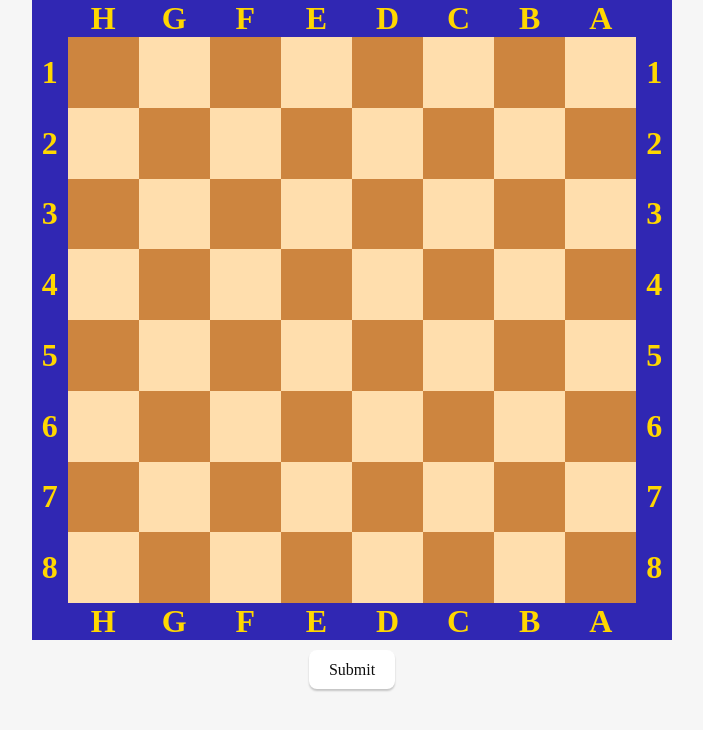
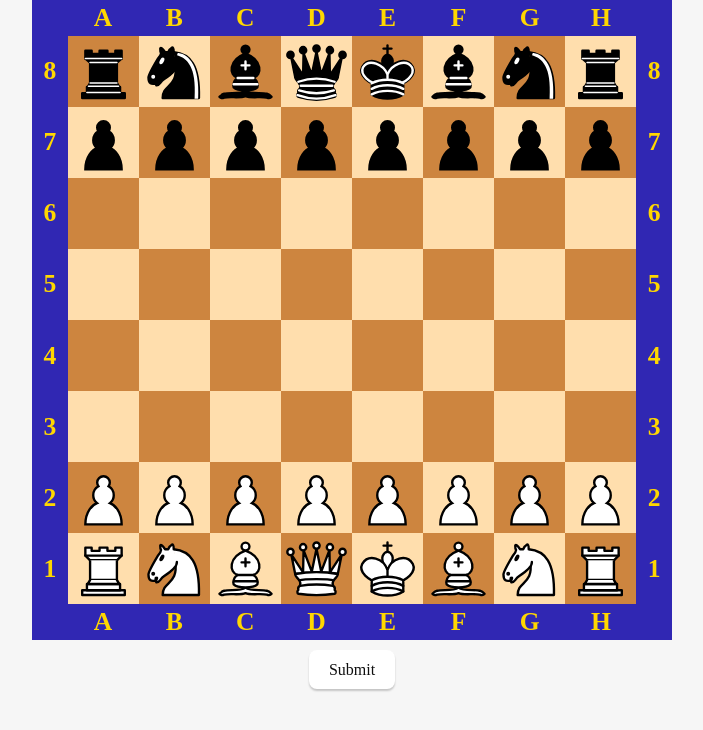
Before and after one commit to loloof64/queen_vs_pawn_winning_zone, a Vue app: page / in a window 1280 px wide. Shown: the top 730 px of the page, without its empty margins (288-991 px from the left). Built offline with nearby package versions, Linux system fonts and the light colour scheme.

Commit message:
Draw board pieces

```diff
--- a/src/App.vue
+++ b/src/App.vue
@@ -4,7 +4,7 @@ import ChessBoard from "@/components/chess_board/ChessBoard.vue";
 
 <template>
   <div id="main">
-    <ChessBoard size="80vmin" reversed />
+    <ChessBoard size="80vmin" />
     <button>Submit</button>
   </div>
 </template>
--- a/src/components/chess_board/ChessBoard.vue
+++ b/src/components/chess_board/ChessBoard.vue
@@ -3,9 +3,23 @@ interface Props {
     size?: String,
     fontSize?: String,
     reversed?: boolean,
+    fen?: String,
 };
 
-const { size = "95vmin", fontSize = "4vmin", reversed = false } = defineProps<Props>()
+const { size = "95vmin", fontSize = "3.2vmin", reversed = false, fen = "rnbqkbnr/pppppppp/8/8/8/8/PPPPPPPP/RNBQKBNR w KQkq - 0 1" } = defineProps<Props>()
+
+import WP from './vectors/Chess_plt45.svg';
+import WN from './vectors/Chess_nlt45.svg';
+import WB from './vectors/Chess_blt45.svg';
+import WR from './vectors/Chess_rlt45.svg';
+import WQ from './vectors/Chess_qlt45.svg';
+import WK from './vectors/Chess_klt45.svg';
+import BP from './vectors/Chess_pdt45.svg';
+import BN from './vectors/Chess_ndt45.svg';
+import BB from './vectors/Chess_bdt45.svg';
+import BR from './vectors/Chess_rdt45.svg';
+import BQ from './vectors/Chess_qdt45.svg';
+import BK from './vectors/Chess_kdt45.svg';
 
 function isFileCoordinateLineFor(cellIndex: number): boolean {
     const lineIndex = Math.floor(cellIndex / 10);
@@ -32,6 +46,68 @@ function isWhiteCell(cellIndex: number): boolean {
     const col = cellIndex % 10;
     return (row + col) % 2 > 0;
 }
+
+function isOccupiedCellFor(cellIndex: number): boolean {
+    return getCellValueFor(cellIndex).length > 0;
+}
+
+function getPiecePathForCell(cellIndex: number): string {
+    const cellValue = getCellValueFor(cellIndex);
+    switch (cellValue) {
+        case "P": return WP;
+        case "N": return WN;
+        case "B": return WB;
+        case "R": return WR;
+        case "Q": return WQ;
+        case "K": return WK;
+        case "p": return BP;
+        case "n": return BN;
+        case "b": return BB;
+        case "r": return BR;
+        case "q": return BQ;
+        case "k": return BK;
+        default: return "";
+    }
+}
+
+
+function getCellValueFor(cellIndex: number): string {
+    const row = Math.floor(cellIndex / 10);
+    const col = cellIndex % 10;
+
+    const realRow = row - 1;
+    const realCol = col - 1;
+
+    const fileIndex = reversed ? 7 - realCol : realCol;
+    const rankIndex = reversed ? realRow : 7 - realRow;
+
+    const cellsValues = getCellsValues();
+
+    return cellsValues[7 - rankIndex][fileIndex];
+}
+
+function getCellsValues(): string[][] {
+    const cellsLines = fen.split(" ")[0].split("/");
+    let result: string[][] = [];
+    for (let line of cellsLines) {
+        let lineResult: string[] = [];
+        const values = line.split("");
+        for (let cell of values) {
+            const isDigit = "0123456789".split("").includes(cell);
+            if (isDigit) {
+                const digit = parseInt(cell);
+                for (let _ of new Array(digit)) {
+                    lineResult = [...lineResult, ""];
+                }
+            }
+            else {
+                lineResult = [...lineResult, cell];
+            }
+        }
+        result = [...result, lineResult];
+    }
+    return result;
+}
 </script>
 
 <template>
@@ -40,7 +116,9 @@ function isWhiteCell(cellIndex: number): boolean {
             <div v-if="isFileCoordinateLineFor(cellIndex)" class="coord">{{ getFileCoordFor(cellIndex) }}</div>
             <div v-else-if="isRankCoordinateColFor(cellIndex)" class="coord">{{ getRankCoordFor(cellIndex) }}</div>
             <div v-else class="cell"
-                :class="{ 'white-cell': isWhiteCell(cellIndex), 'black-cell': !isWhiteCell(cellIndex) }"></div>
+                :class="{ 'white-cell': isWhiteCell(cellIndex), 'black-cell': !isWhiteCell(cellIndex) }">
+                <img v-if="isOccupiedCellFor(cellIndex)" class="piece" :src="getPiecePathForCell(cellIndex)" />
+            </div>
         </template>
     </div>
 </template>
@@ -76,4 +154,10 @@ function isWhiteCell(cellIndex: number): boolean {
 .black-cell {
     background-color: peru;
 }
+
+img.piece {
+    width: 100%;
+    height: 100%;
+    display: flex;
+}
 </style>
```
